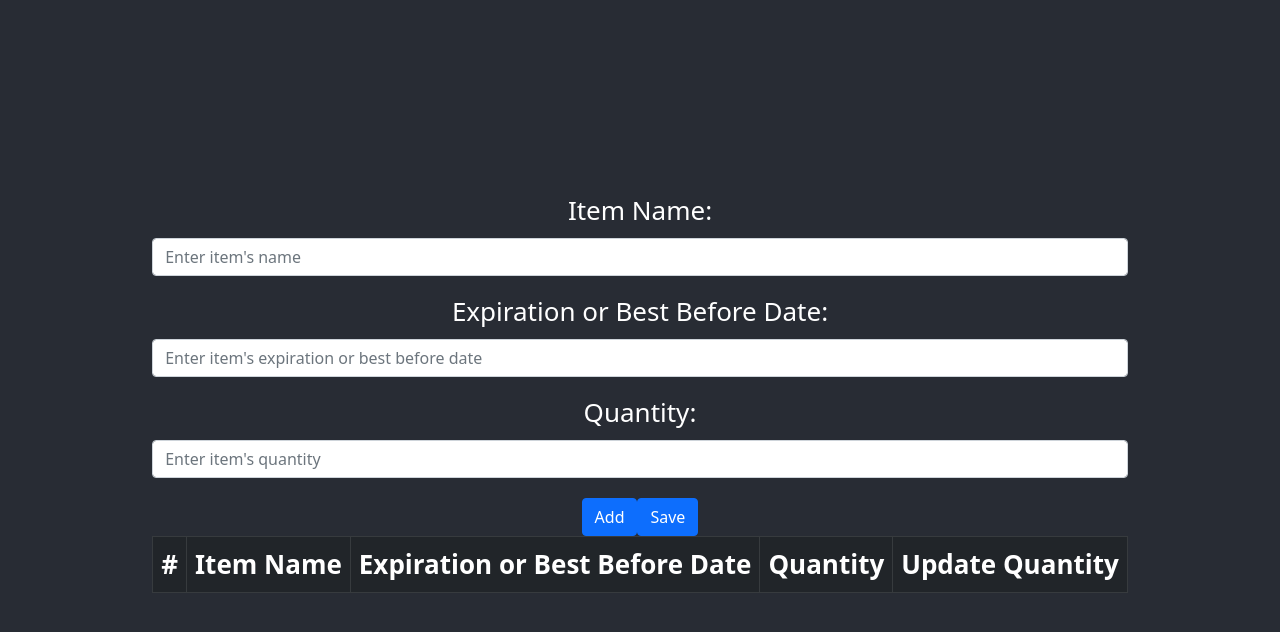
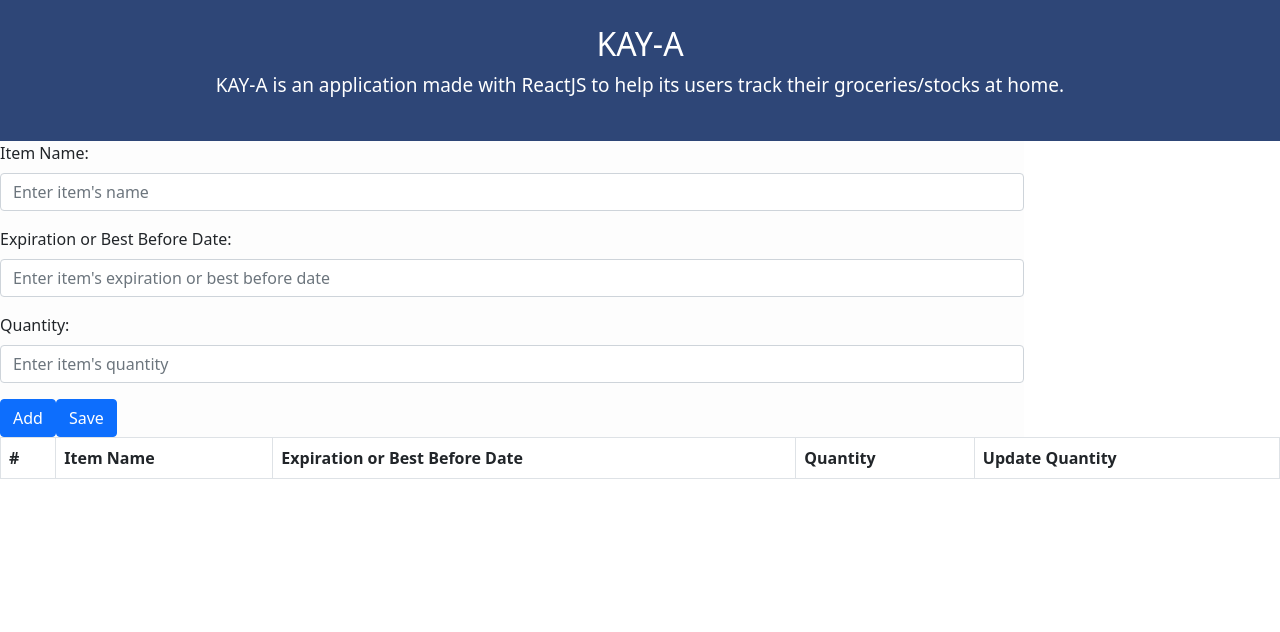
Before and after one commit to James101999/kay-a, a React (Create React App) app: page / in a window 1280 px wide. Shown: the top 632 px of the page. Built offline with nearby package versions, Linux system fonts and the light colour scheme.

Commit message:
[style] try

```diff
--- a/public/index.html
+++ b/public/index.html
@@ -27,6 +27,7 @@
 
 <body>
   <noscript>You need to enable JavaScript to run this app.</noscript>
+
   <div id="root"></div>
 
 </body>
--- a/src/App.css
+++ b/src/App.css
@@ -1,15 +1,24 @@
 .App {
-  text-align: center;
+/**/
 }
 
 
 .App-header {
-  background-color: #282c34;
-  min-height: 100vh;
+  background-color: #2e4677;
+  color: white;
+  font-size: calc(10px + 2vmin);
   display: flex;
   flex-direction: column;
   align-items: center;
   justify-content: center;
-  font-size: calc(10px + 2vmin);
-  color: white;
+  padding: 25px;
 }
+
+.App-header p{
+  font-size: calc(3px + 2vmin);
+}
+
+#addItemForm{
+  background-color: #fdfdfd;
+  width: 80%;
+}
--- a/src/App.js
+++ b/src/App.js
@@ -7,8 +7,10 @@ function App() {
   return (
     <div className="App">
       <header className="App-header">
-        <AddItem />
+        <h2>KAY-A</h2>
+        <p>KAY-A is an application made with ReactJS to help its users track their groceries/stocks at home.</p>
       </header>
+      <AddItem />
     </div>
   );
 }
--- a/src/components/AddItem.js
+++ b/src/components/AddItem.js
@@ -110,7 +110,7 @@ export default function AddItem() {
             </div>
 
             <div id="itemTable">
-                <Table striped bordered hover variant="dark">
+                <Table striped bordered hover >
 
                     <thead>
                         <tr>
```
Also changed, not shown: public/manifest.json.
